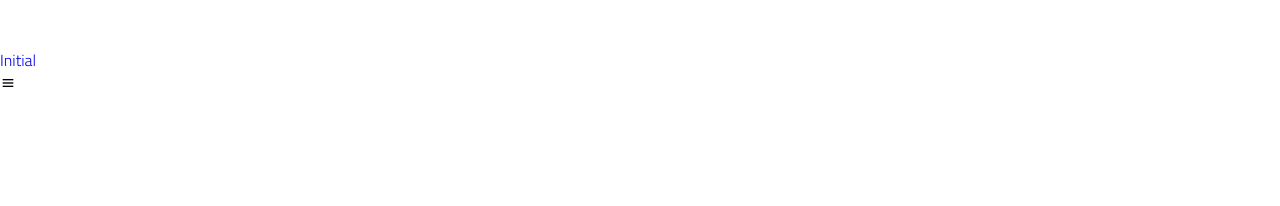
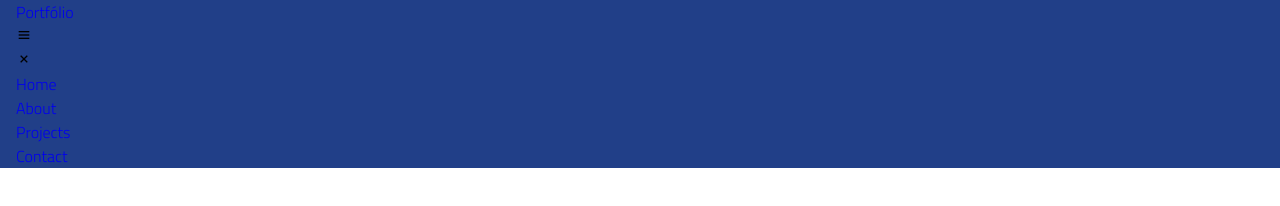
Before and after one commit to dandelfsouza/portfolio, a plain HTML site: page index.html in a window 1280 px wide. Drawn offline with nearby package versions, Linux system fonts and the light colour scheme.

Commit message:
second commit

```diff
--- a/css/style.css
+++ b/css/style.css
@@ -8,7 +8,7 @@
     --first-color-dark: #000e30;
     --first-color-darken: #000b25;
     --white-color: #e7e7e7;
-    /* --second-color: #213f88; */
+    --second-color: #213f88;
     /* ***************** Colors ***************** */
 
     /* ***************** Font and Typography ***************** */
@@ -58,3 +58,29 @@ img {
     max-width: 100%;
     height: auto;
 }
+
+/* Layout */
+    .bd-grid{
+        max-width: 1024px;
+        display: grid;
+        grid-template-columns: 100%;
+        column-gap: 2rem;
+        width: calc(100% - 2rem);
+        margin-left: 1rem;
+        margin-right: 1rem;
+    }
+
+    .l-header{
+        width: 100%;
+        position: fixed;
+        top: 0;
+        left: 0;
+        z-index: var(--z-fixed);
+        background-color: var(--second-color);
+    }
+/* Layout */
+
+
+/* Navigation */
+
+/* Navigation */
--- a/index.html
+++ b/index.html
@@ -16,12 +16,22 @@
     <header class="l-header">
         <nav class="nav bd-grid">
             <div>
-                <a href="#" class="nav__logo">Initial</a>
+                <a href="#" class="nav__logo">Portfólio</a>
             </div>
-            <div class="nav__toggle" id="nav-toggl">
+            <div class="nav__toggle" id="nav-toggle">
                 <i class='bx bx-menu'></i>
             </div>
-            <div class="nav__menu" id="nav-menu"></div>
+            <div class="nav__menu" id="nav-menu">
+                <div class="nav__close" id="nav-close">
+                    <i class='bx bx-x'></i>
+                </div>
+                <ul class="nav__list">
+                    <li class="nav__item"><a href="#" class="nav_link">Home</a></li>
+                    <li class="nav__item"><a href="#" class="nav_link">About</a></li>
+                    <li class="nav__item"><a href="#" class="nav_link">Projects</a></li>
+                    <li class="nav__item"><a href="#" class="nav_link">Contact</a></li>
+                </ul>
+            </div>
         </nav>
     </header>
 
```
